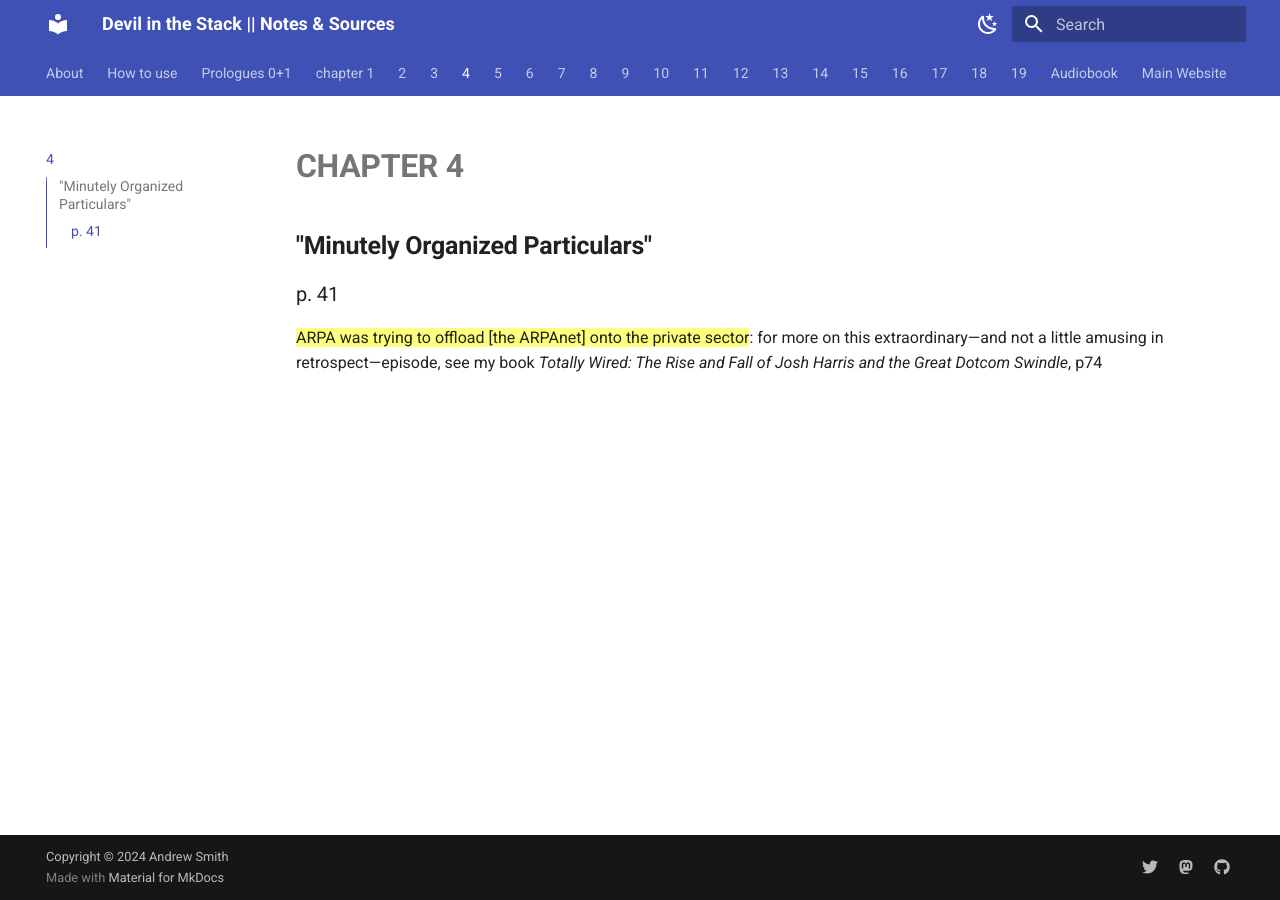
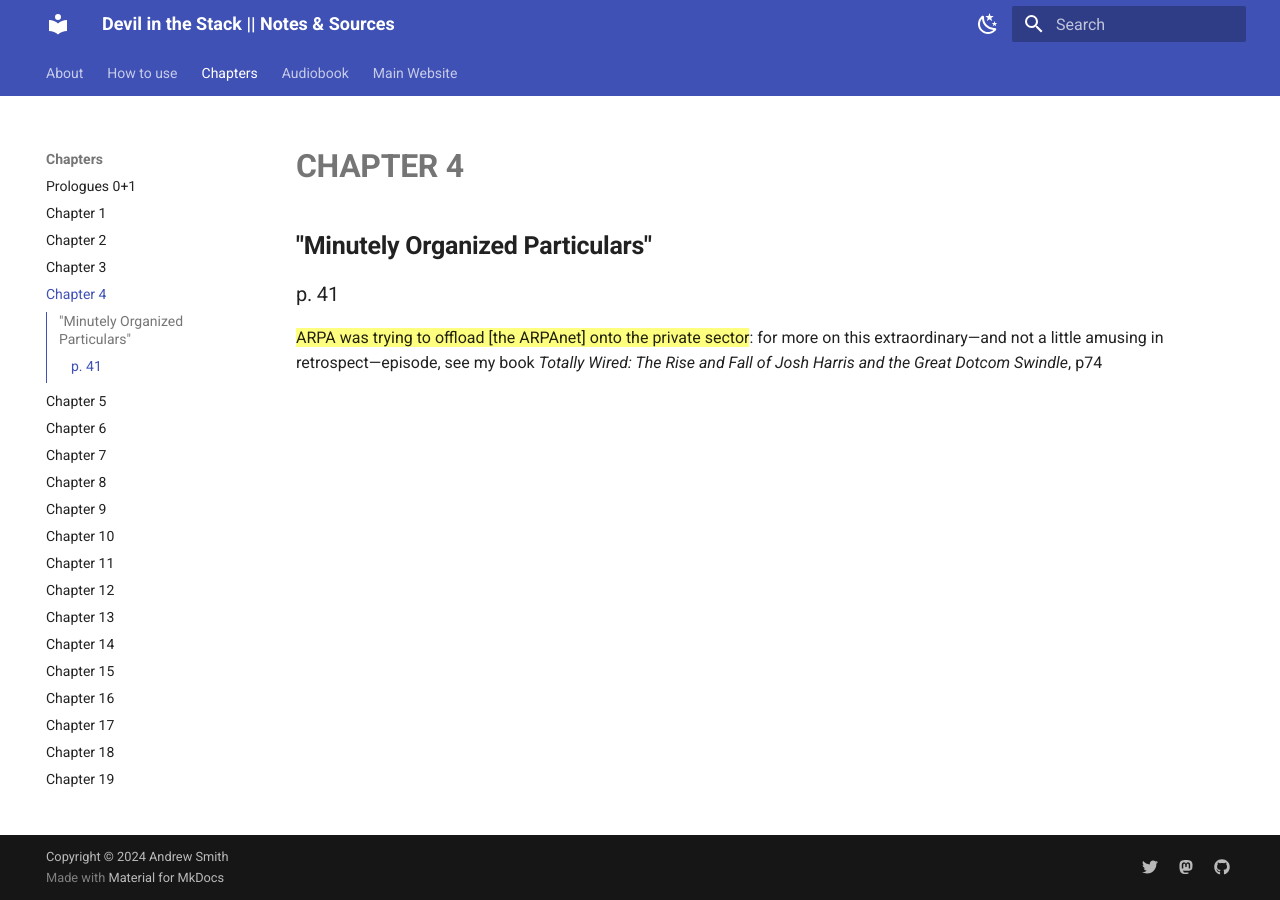
Before and after one commit to zappascout/devil_notes-sources, an MkDocs documentation site: the page built from docs/notes_4_devil.md, in a window 1280 px wide. Built offline with MkDocs 1.6.1 and Material for MkDocs 9.7.7, drawn with Linux system fonts in a browser that asks for light colours.

Commit message:
Group chapters under single tab

```diff
--- a/mkdocs.yml
+++ b/mkdocs.yml
@@ -18,28 +18,29 @@
 nav:
   - About: index.md
   - How to use: instructions.md
-  - Prologues 0+1: notes_0_devil.md
-  - chapter 1: notes_1_devil.md
-  - 2: notes_2_devil.md
-  - 3: notes_3_devil.md
-  - 4: notes_4_devil.md
-  - 5: notes_5_devil.md
-  - 6: notes_6_devil.md
-  - 7: notes_7_devil.md
-  - 8: notes_8_devil.md
-  - 9: notes_9_devil.md
-  - 10: notes_10_devil.md
-  - 11: notes_11_devil.md
-  - 12: notes_12_devil.md
-  - 13: notes_13_devil.md
-  - 14: notes_14_devil.md
-  - 15: notes_15_devil.md
-  - 16: notes_16_devil.md
-  - 17: notes_17_devil.md
-  - 18: notes_18_devil.md
-  - 19: notes_19_devil.md
+  - Chapters:
+    - Prologues 0+1: notes_0_devil.md
+    - Chapter 1: notes_1_devil.md
+    - Chapter 2: notes_2_devil.md
+    - Chapter 3: notes_3_devil.md
+    - Chapter 4: notes_4_devil.md
+    - Chapter 5: notes_5_devil.md
+    - Chapter 6: notes_6_devil.md
+    - Chapter 7: notes_7_devil.md
+    - Chapter 8: notes_8_devil.md
+    - Chapter 9: notes_9_devil.md
+    - Chapter 10: notes_10_devil.md
+    - Chapter 11: notes_11_devil.md
+    - Chapter 12: notes_12_devil.md
+    - Chapter 13: notes_13_devil.md
+    - Chapter 14: notes_14_devil.md
+    - Chapter 15: notes_15_devil.md
+    - Chapter 16: notes_16_devil.md
+    - Chapter 17: notes_17_devil.md
+    - Chapter 18: notes_18_devil.md
+    - Chapter 19: notes_19_devil.md
   - Audiobook: notes_audio_devil.md
-  - Main Website: http://andrewsmithauthor.com
+  - Main Website: https://andrewsmithauthor.com
 
 theme:
   name: material
```
